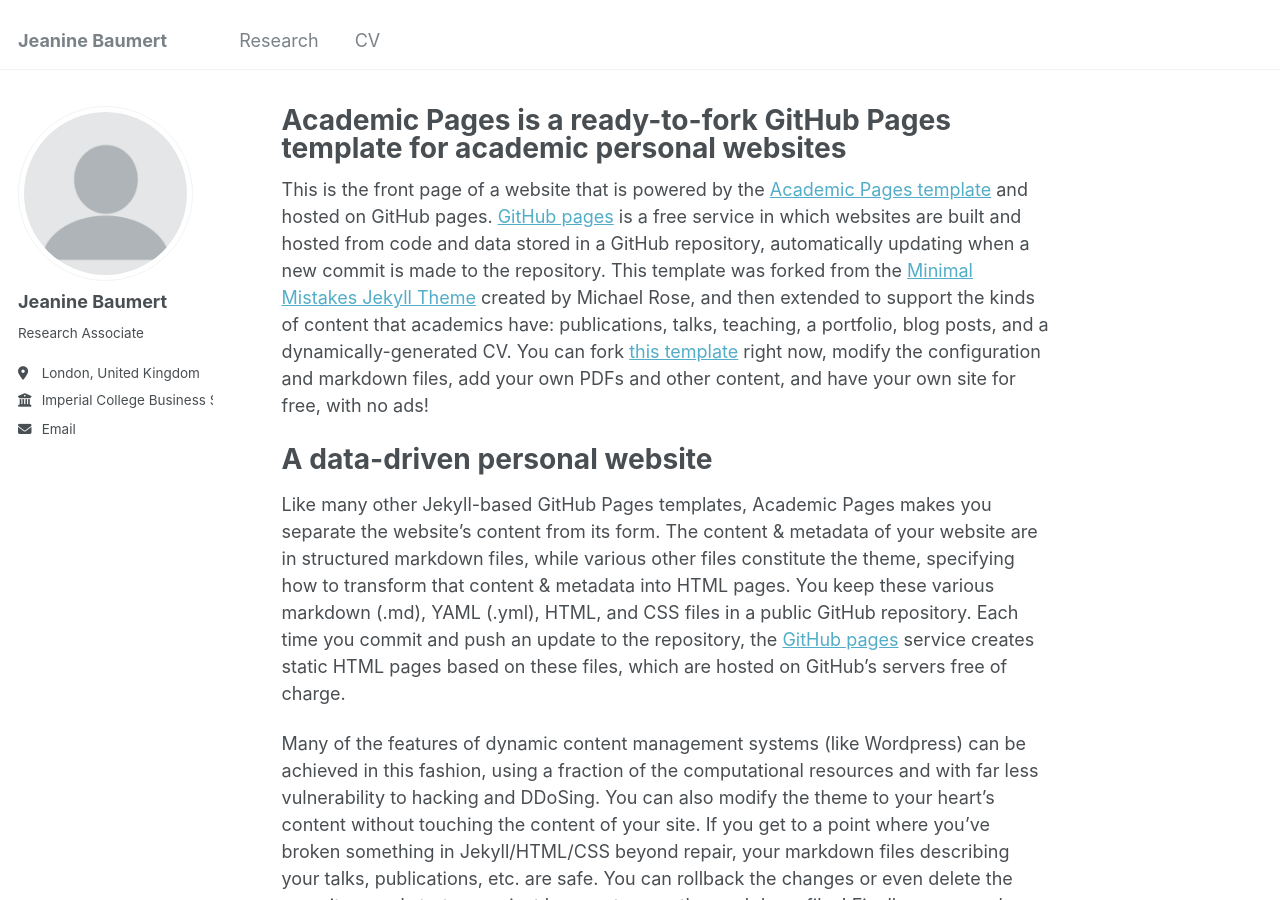
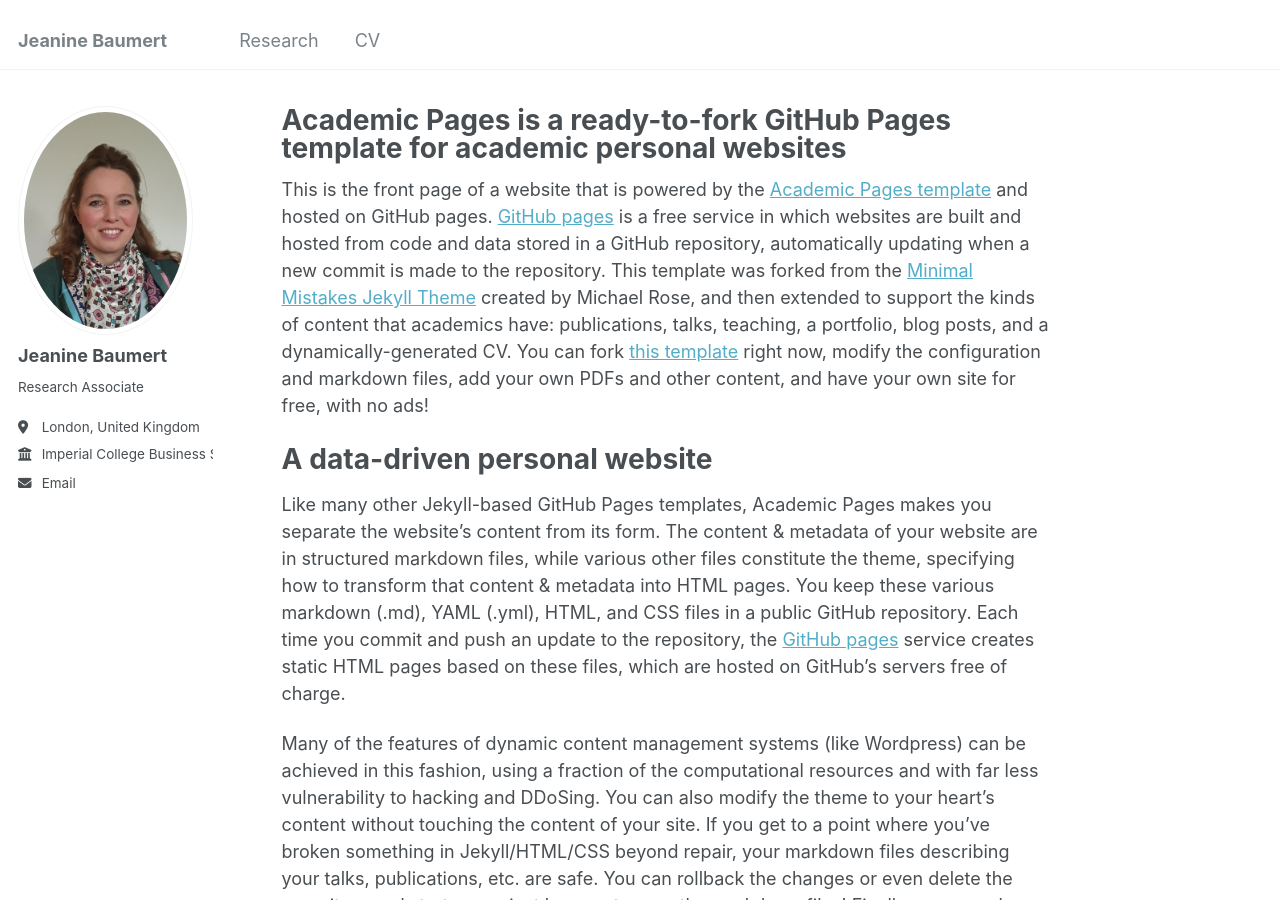
Before and after one commit to jeaninebaumert/jeaninebaumert.github.io, a Jekyll site: the page built from _pages/about.md, in a window 1280 px wide and 900 px high. Built offline with Jekyll 4.4.1, drawn with Linux system fonts in a browser that asks for light colours.

Commit message:
Update _config.yml

```diff
--- a/_config.yml
+++ b/_config.yml
@@ -21,14 +21,14 @@ repository               : ""
 #               Additional customization can be done by editing /_includes/author-profile.html
 author:
   # Biographic information
-  avatar           : "profile.png"
+  avatar           : "photo1.jpg"
   name             : "Jeanine Baumert"
   pronouns         : # example: "she/her"
   bio              : "Research Associate"
   location         : "London, United Kingdom"
   employer         : "Imperial College Business School"
   uri              : # URL
-  email            : "none@example.org"
+  email            : "j.baumert@imperial.ac.uk"
 
   # Academic websites
   arxiv            : # URL - Update with the correct link to your profile
```
